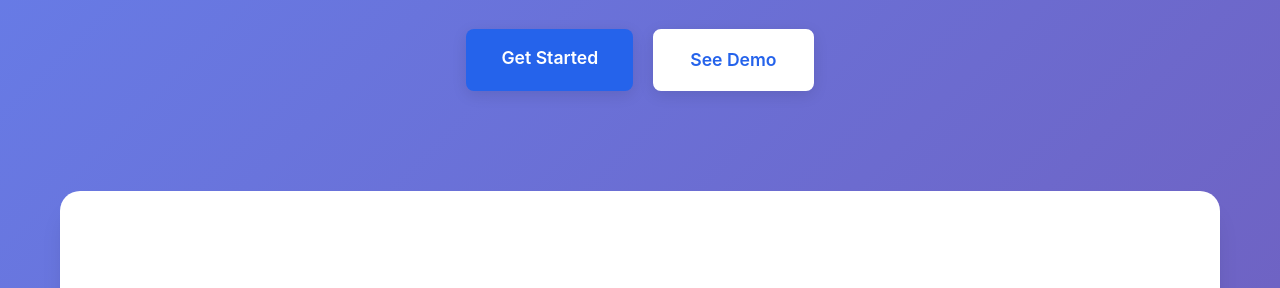
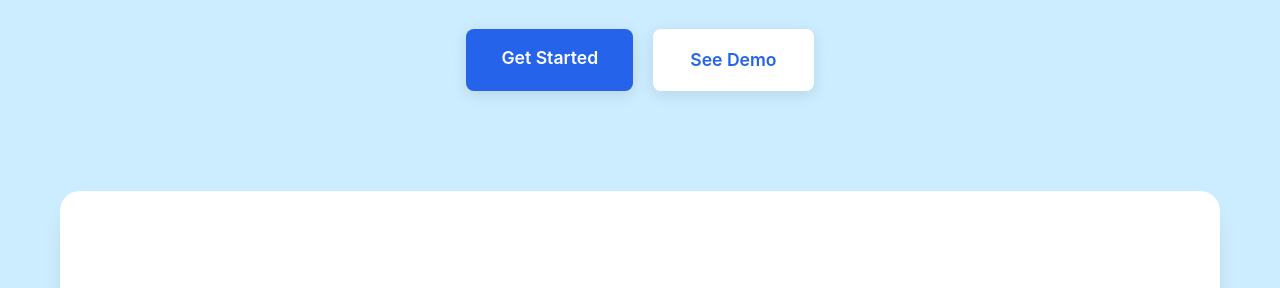
Before and after one commit to noodlelover1/statgen, a plain HTML site: page docs/index.html in a window 1280 px wide. Shown: the part 226-514 px from the top of the page. Drawn offline with Linux system fonts and the light colour scheme.

Commit message:
Update index.html

```diff
--- a/docs/index.html
+++ b/docs/index.html
@@ -27,7 +27,7 @@
             font-family: -apple-system, BlinkMacSystemFont, 'Segoe UI', Roboto, 'Helvetica Neue', Arial, sans-serif;
             line-height: 1.6;
             color: var(--dark);
-            background: linear-gradient(135deg, #667eea 0%, #764ba2 100%);
+            background-color: #ccedff;
             min-height: 100vh;
         }
 
```
